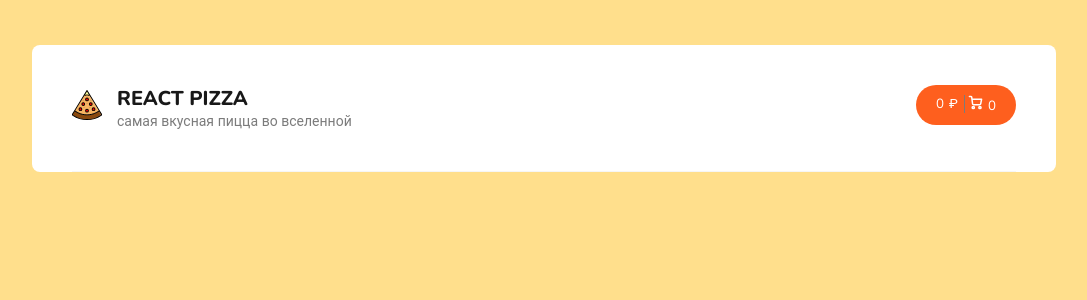
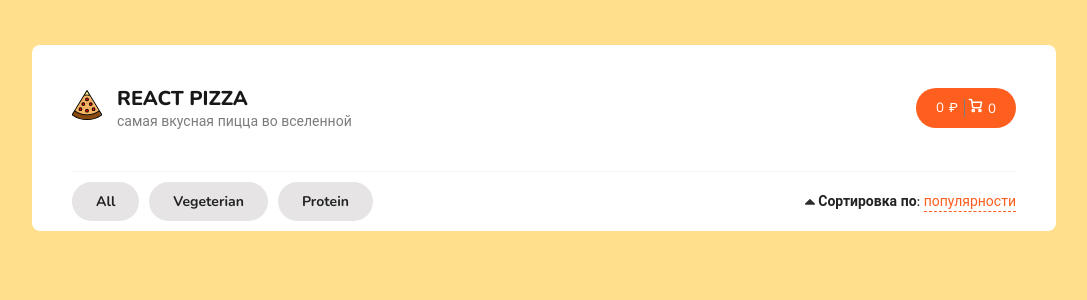
Before and after one commit to vannguyen5778/react-pizza, a React (Vite) app: page / in a window 1280 px wide. Shown: the top 300 px of the page, without its empty margins (96-1183 px from the left). Built offline with nearby package versions, Linux system fonts and the light colour scheme.

Commit message:
Add static Categories section

```diff
--- a/src/App.tsx
+++ b/src/App.tsx
@@ -1,12 +1,36 @@
 import '@/scss/App.scss'
 import { Routes, Route } from 'react-router-dom'
 import Header from './components/Header'
-
+// import Button from './components/Button'
+import ArrowUp from "@/assets/img/arrow-top.svg"
 function App() {
-
+  const category = ["All", "Vegeterian", "Protein"]
   return (
     <div className='app'>
       <Header />
+      <div className="top-section">
+        <ul className='categories'>
+        {category.map(el =>
+        <li className="categories-btn" key={el}>{el}</li>
+        )}
+        </ul>
+
+        <div className="sort-wrapper">
+          <div className="sort">
+            <img src={ArrowUp} alt="arrow up" />
+            <span className='sort__text'>Сортировка по: </span>
+            <span className='sort__choice'>популярности</span>
+          </div>
+          <div className="sort-popup">
+            <ul>
+              <li>dsfsf</li>
+              <li>dsfsf</li>
+              <li>dsfsf</li>
+            </ul>
+          </div>
+        </div>
+
+      </div>
       <Routes>
         {/* <Route path="/" element={}></Route> */}
       </Routes>
--- /dev/null
+++ b/src/components/Button.tsx
@@ -0,0 +1,13 @@
+import React from 'react'
+
+type Props = {
+    children: string;
+}
+
+function Button({ children }: Props) {
+  return (
+    <li className="categories-btn">{children}</li>
+  )
+}
+
+export default Button
--- a/src/scss/App.scss
+++ b/src/scss/App.scss
@@ -3,7 +3,13 @@
 @import url("https://fonts.googleapis.com/css2?family=Nunito:wght@200;300;400;500;600;700;800;900;1000&display=swap");
 
 body {
-    margin: 45px 0;
+  margin: 45px 0;
+}
+
+@mixin flex-between {
+  display: flex;
+  justify-content: space-between;
+  align-items: center;
 }
 
 .app {
@@ -13,12 +19,11 @@ body {
   padding: 0 40px;
   border-radius: 8px;
   width: 80%;
-
+  height: 90%;
 }
 
 .header {
-  display: flex;
-  justify-content: space-between;
+  @include flex-between;
   padding: 40px 0px;
   border-bottom: 1px solid $gray-line;
   .logo-wrapper {
@@ -47,10 +52,9 @@ body {
 
   .cart-wrapper {
     button {
+      @include flex-between;
       background-color: $orange;
       border-radius: 30px;
-      display: flex;
-      justify-content: space-between;
       border: none;
       padding: 10px 20px;
       cursor: pointer;
@@ -76,8 +80,69 @@ body {
         }
       }
     }
+  }
+}
 
+.top-section {
+  @include flex-between;
+  font-size: 14px;
+
+  .categories {
+    display: flex;
+    gap: 10px;
+    padding: 10px 0;
+    .categories-btn {
+      padding: 10px 24px;
+      border-radius: 30px;
+      background-color: #e6e4e4;
+      font-weight: 700;
+      &:hover {
+        background-color: #f9f9f9;
+      }
+      .active {
+        background-color: $black;
+        color: #fff;
+      }
+    }
   }
+  .sort-wrapper {
+    position: relative;
+    .sort {
+      &__text {
+        font-weight: 600;
+      }
+      &__choice {
+        color: $orange;
+        border-bottom: 1px dashed $orange;
+      }
+      img {
+        padding: 1px 3px;
+      }
+    }
 
-
+    .sort-popup {
+      display: none;
+      margin-top: 10px;
+      position: absolute;
+      right: 0;
+      border-radius: 10px;
+      box-shadow: 0 5px 15px rgba(0, 0, 0, 0.18);
+      ul {
+        width: 180px;
+        padding: 10px 0;
+        background-color: #fff;
+        li {
+          width: 100%;
+          padding: 12px 20px;
+          &:hover {
+            background-color: rgba(254, 95, 30, 0.05);
+          }
+          .active {
+            font-weight: 700;
+            color: $orange;
+          }
+        }
+      }
+    }
+  }
 }
```
